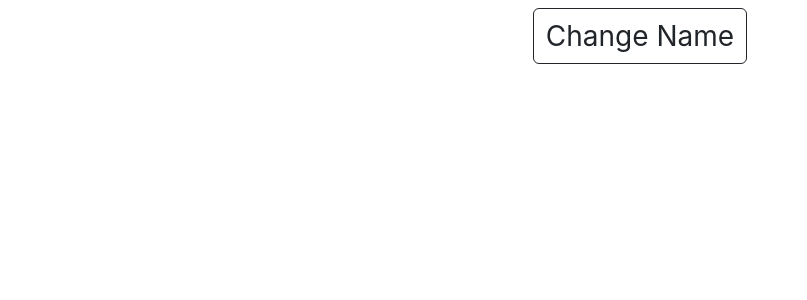
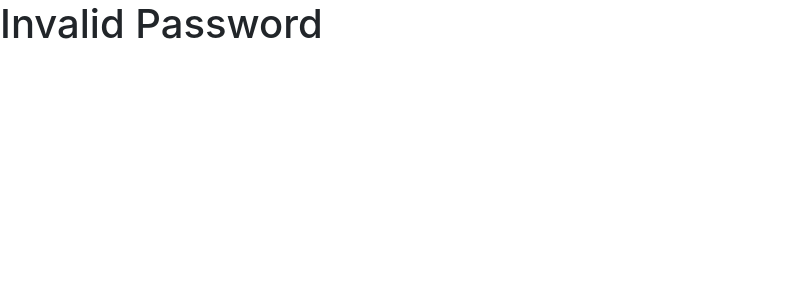
Before and after one commit to git-souvik22/react_course, a React (Create React App) app: page / in a window 1280 px wide. Shown: the top 300 px of the page, without its empty margins (0-807 px from the left). Built offline with nearby package versions, Linux system fonts and the light colour scheme.

Commit message:
react conditional rendering

```diff
--- a/src/App.js
+++ b/src/App.js
@@ -1,17 +1,19 @@
-import "./App.css";
-import React, { useState } from "react";
-import Child from "./Child";
+const ValidPassword = () => <h1>Valid Password</h1>;
+const InvalidPassword = () => <h1>Invalid Password</h1>;
 
-const App = () => {
-  const [name, setName] = useState("");
-  const changeName = (value) => {
-    setName(name === "" ? "Souvik" : name === "Souvik" ? value : "Souvik");
-  };
-  return (
-    <div className="App">
-      <Child name={name} changeName={changeName} />
-    </div>
-  );
+const Password = ({ isValid }) => {
+  if (isValid) {
+    return <ValidPassword />;
+  }
+  return <InvalidPassword />;
 };
 
+function App() {
+  return (
+    <>
+      <Password isValid={false} />
+    </>
+  );
+}
+
 export default App;
--- a/src/Child.js
+++ /dev/null
@@ -1,17 +0,0 @@
-import React from "react";
-
-const Child = ({ name, changeName }) => {
-  return (
-    <div>
-      <h1>{name}</h1>
-      <button
-        className="btn btn-outline-dark fs-3"
-        onClick={() => changeName("Developer")}
-      >
-        Change Name
-      </button>
-    </div>
-  );
-};
-
-export default Child;
```
